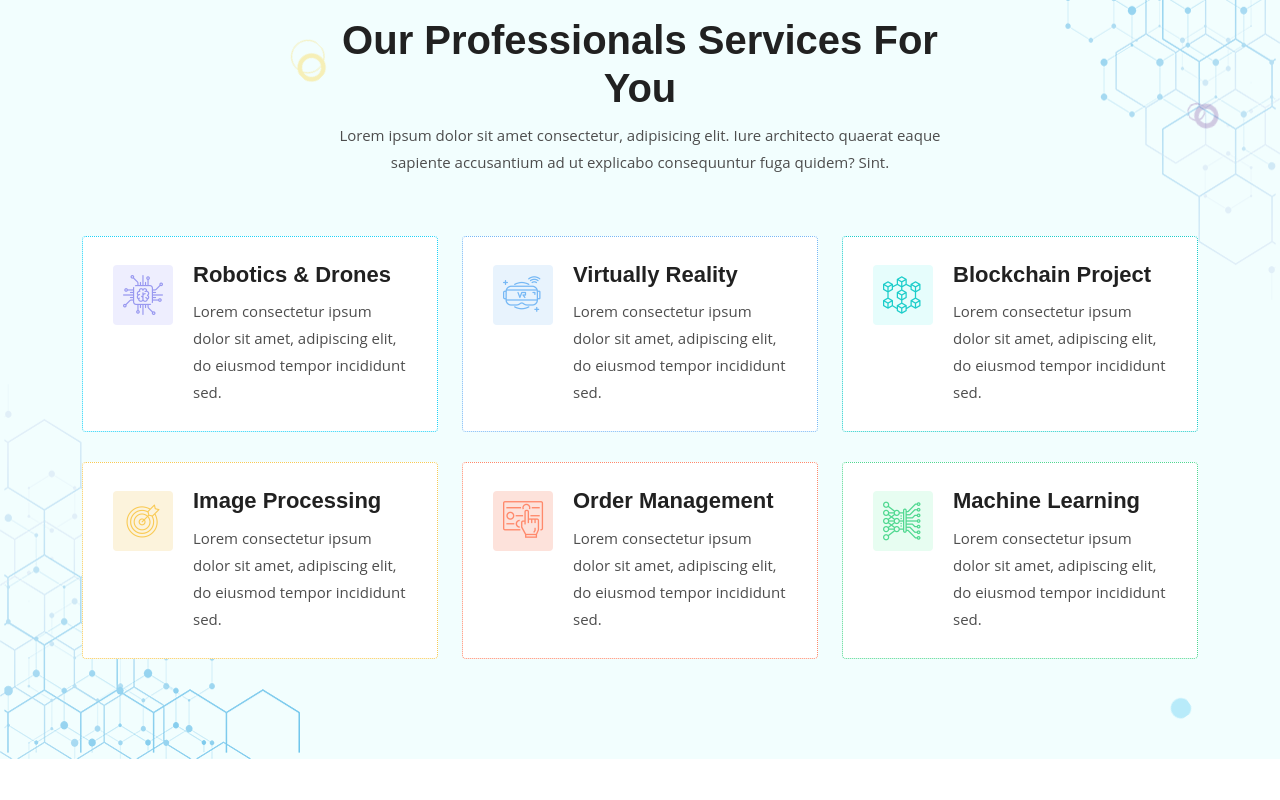
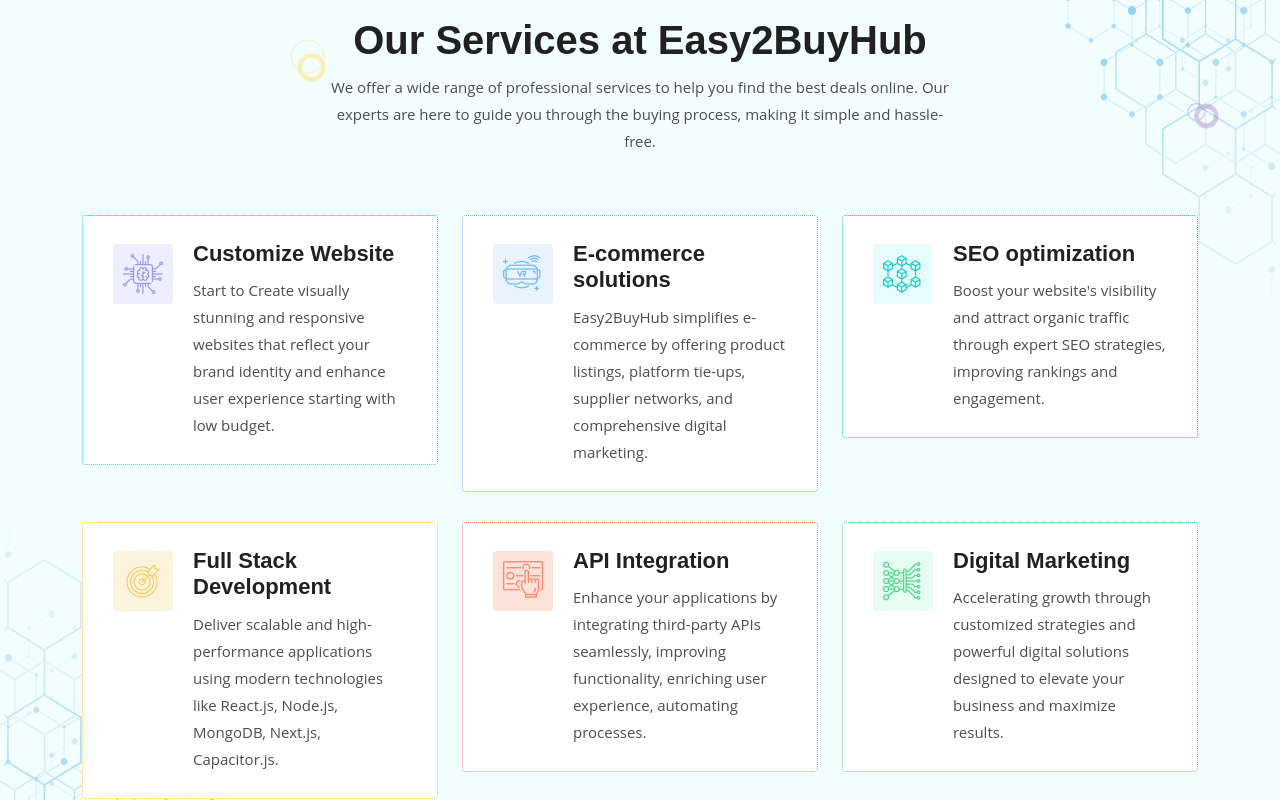
Before and after one commit to TechWebSid/easybuy, a Next.js app in the folder using-pages-router-with-javascript/jumpx/: page /services/style-2 in a window 1280 px wide. Shown: the part 520-1320 px from the top of the page. Built offline with nearby package versions, Linux system fonts and the light colour scheme.

Commit message:
content filled in further pages

```diff
--- a/using-pages-router-with-javascript/jumpx/components/HomeTwo/MainBanner.js
+++ b/using-pages-router-with-javascript/jumpx/components/HomeTwo/MainBanner.js
@@ -55,7 +55,7 @@
                     Learn More
                   </Link>
 
-                  <Link href="/contact" className="default-btn">
+                  <Link href="/contact-2" className="default-btn">
                     Contact Us
                   </Link>
                 </div>
--- a/using-pages-router-with-javascript/jumpx/components/Layouts/Footer.js
+++ b/using-pages-router-with-javascript/jumpx/components/Layouts/Footer.js
@@ -172,7 +172,7 @@
                   <li className="address">
                     <i className="flaticon-envelope"></i>
                     <span>Email</span>
-                    customarecare@easy2buyhub.com
+                    customercare@easy2buyhub.com
                   </li>
 
                   <li className="address">
@@ -218,8 +218,10 @@
             <div className="col-lg-3">
               <div className="designed">
                 <p>
-                  Designed By <i className="bx bx-heart"></i>{" "}
-                  <a href="https://envytheme.com/" target="_blank">
+                  Designed by <i className="bx bx-heart"></i>{" "}
+                  <a href="https://envytheme.com/" target="_blank"
+                  style={{ marginLeft: "4px" }}
+                  >
                     easy2buyhub
                   </a>
                 </p>
--- a/using-pages-router-with-javascript/jumpx/components/Services/ServicesStyleTwo.js
+++ b/using-pages-router-with-javascript/jumpx/components/Services/ServicesStyleTwo.js
@@ -9,110 +9,83 @@
 import shapeImg5 from "../../public/images/shape/services-shape/5.png";
 import shapeImg6 from "../../public/images/shape/services-shape/6.png";
 
+const servicesData = [
+  {
+    iconName: "flaticon-chip",
+    title: "Customize Website ",
+    shortText:
+      "Start to Create visually stunning and responsive websites that reflect your brand identity and enhance user experience starting with low budget.",
+    viewDetails: "/services/service-details/",
+    aosDelay: "400",
+  },
+  {
+    iconName: "flaticon-vr",
+    title: "E-commerce solutions",
+    shortText:
+      "Easy2BuyHub simplifies e-commerce by offering product listings, platform tie-ups, supplier networks, and comprehensive digital marketing.",
+    viewDetails: "/services/service-details/",
+    aosDelay: "500",
+  },
+  {
+    iconName: "flaticon-blockchain",
+    title: "SEO optimization",
+    shortText:
+      "Boost your website's visibility and attract organic traffic through expert SEO strategies, improving rankings and engagement.",
+    viewDetails: "/services/service-details/",
+    aosDelay: "600",
+  },
+  {
+    iconName: "flaticon-target",
+    title: "Full Stack Development",
+    shortText:
+      "Deliver scalable and high-performance applications using modern technologies like React.js, Node.js, MongoDB, Next.js, Capacitor.js.",
+    viewDetails: "/services/service-details/",
+    aosDelay: "700",
+  },
+  {
+    iconName: "flaticon-choice",
+    title: "API Integration",
+    shortText:
+      "Enhance your applications by integrating third-party APIs seamlessly, improving functionality, enriching user experience, automating processes.",
+    viewDetails: "/services/service-details/",
+    aosDelay: "800",
+  },
+  {
+    iconName: "flaticon-deep-learning",
+    title: "Digital Marketing",
+    shortText:
+      "Accelerating growth through customized strategies and powerful digital solutions designed to elevate your business and maximize results.",
+    viewDetails: "/services/service-details/",
+    aosDelay: "900",
+  },
+];
+
 const ServicesStyleTwo = () => {
   return (
     <>
       <div className="offer-area pt-100 pb-70">
         <div className="container">
           <div className="section-title">
-            <h2>Our Professionals Services For You</h2>
+            <h2>Our Services at Easy2BuyHub</h2>
             <p>
-              Lorem ipsum dolor sit amet consectetur, adipisicing elit. Iure
-              architecto quaerat eaque sapiente accusantium ad ut explicabo
-              consequuntur fuga quidem? Sint.
+              We offer a wide range of professional services to help you find the best deals online. Our experts are here to guide you through the buying process, making it simple and hassle-free.
             </p>
           </div>
 
           <div className="row justify-content-center">
-            <div className="col-lg-4 col-sm-6">
-              <div className="single-offer">
-                <i className="flaticon-chip"></i>
-                <h3>
-                  <Link href="/services/service-details/">
-                    Robotics & Drones
-                  </Link>
-                </h3>
-                <p>
-                  Lorem consectetur ipsum dolor sit amet, adipiscing elit, do
-                  eiusmod tempor incididunt sed.
-                </p>
+            {servicesData.map((service, index) => (
+              <div key={index} className="col-lg-4 col-sm-6" data-aos="fade-up" data-aos-delay={service.aosDelay}>
+                <div className="single-offer">
+                  <i className={service.iconName}></i>
+                  <h3>
+                    <Link href={service.viewDetails}>
+                      {service.title}
+                    </Link>
+                  </h3>
+                  <p>{service.shortText}</p>
+                </div>
               </div>
-            </div>
-
-            <div className="col-lg-4 col-sm-6">
-              <div className="single-offer">
-                <i className="flaticon-vr"></i>
-                <h3>
-                  <Link href="/services/service-details/">
-                    Virtually Reality
-                  </Link>
-                </h3>
-                <p>
-                  Lorem consectetur ipsum dolor sit amet, adipiscing elit, do
-                  eiusmod tempor incididunt sed.
-                </p>
-              </div>
-            </div>
-
-            <div className="col-lg-4 col-sm-6">
-              <div className="single-offer">
-                <i className="flaticon-blockchain"></i>
-                <h3>
-                  <Link href="/services/service-details/">
-                    Blockchain Project
-                  </Link>
-                </h3>
-                <p>
-                  Lorem consectetur ipsum dolor sit amet, adipiscing elit, do
-                  eiusmod tempor incididunt sed.
-                </p>
-              </div>
-            </div>
-
-            <div className="col-lg-4 col-sm-6">
-              <div className="single-offer">
-                <i className="flaticon-target"></i>
-                <h3>
-                  <Link href="/services/service-details/">
-                    Image Processing
-                  </Link>
-                </h3>
-                <p>
-                  Lorem consectetur ipsum dolor sit amet, adipiscing elit, do
-                  eiusmod tempor incididunt sed.
-                </p>
-              </div>
-            </div>
-
-            <div className="col-lg-4 col-sm-6">
-              <div className="single-offer">
-                <i className="flaticon-choice"></i>
-                <h3>
-                  <Link href="/services/service-details/">
-                    Order Management
-                  </Link>
-                </h3>
-                <p>
-                  Lorem consectetur ipsum dolor sit amet, adipiscing elit, do
-                  eiusmod tempor incididunt sed.
-                </p>
-              </div>
-            </div>
-
-            <div className="col-lg-4 col-sm-6">
-              <div className="single-offer">
-                <i className="flaticon-deep-learning"></i>
-                <h3>
-                  <Link href="/services/service-details/">
-                    Machine Learning
-                  </Link>
-                </h3>
-                <p>
-                  Lorem consectetur ipsum dolor sit amet, adipiscing elit, do
-                  eiusmod tempor incididunt sed.
-                </p>
-              </div>
-            </div>
+            ))}
           </div>
         </div>
 
--- a/using-pages-router-with-javascript/jumpx/pages/_app.js
+++ b/using-pages-router-with-javascript/jumpx/pages/_app.js
@@ -24,7 +24,7 @@
     <>
       <Head>
         <meta name="viewport" content="width=device-width, initial-scale=1" />
-        <title>Jumpx - React Next.js AI & IT Startup Template</title>
+        <title>Easy2BuyHub - Digital Solution for your Businesses</title>
       </Head>
 
       <Component {...pageProps} />
```
Also changed, not shown: using-pages-router-with-javascript/jumpx/components/AboutTwo/About.js (+7 -13 lines), using-pages-router-with-javascript/jumpx/components/AboutTwo/WhyChooseUs.js (+9 -17 lines), using-pages-router-with-javascript/jumpx/components/Contact/ContactInfo.js (+6 -10 lines), using-pages-router-with-javascript/jumpx/components/HomeTwo/About.js (+5 -8 lines), using-pages-router-with-javascript/jumpx/components/ServiceDetails/ServiceDetailsContent.js (+31 -23 lines), using-pages-router-with-javascript/jumpx/components/Testimonials/TestimonialsContent.js (+27 -57 lines).
